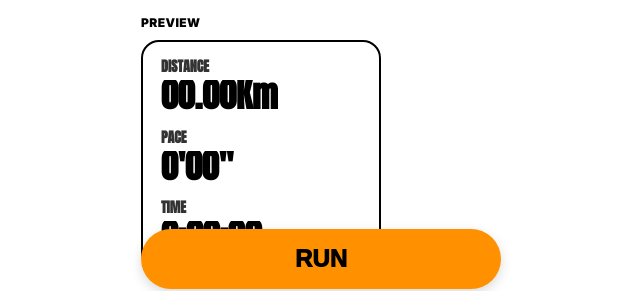
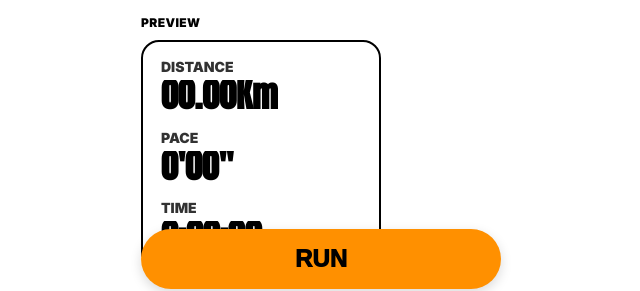
Before and after one commit to runimate/deploy, a website: page index.html in a window 1280 px wide. Shown: the part 481-772 px from the top of the page, 319-959 px from the left. Drawn offline with Linux system fonts and the light colour scheme.

Commit message:
Update index.html

```diff
--- a/index.html
+++ b/index.html
@@ -32,12 +32,19 @@
        ---------------------------------------------------- */
     /* [D1 & D2 공통] 라벨과 값의 스타일 */
     .result-label, .data-label {
-        font-family: inherit !important;
+        font-family: inherit !important; /* 기본은 선택된 폰트 상속 */
         font-size: var(--ui-label-size) !important;
         line-height: 1;
         opacity: 0.8;
         margin-bottom: var(--ui-label-to-value-gap) !important;
     }
+
+    /* [수정 1] Anton 폰트 선택 시, Daily(D1, D2) 라벨은 무조건 Inter 900 적용 */
+    .font-anton .result-label {
+        font-family: 'Inter', -apple-system, BlinkMacSystemFont, "Segoe UI", Roboto, sans-serif !important;
+        font-weight: 900 !important;
+    }
+
     .result-value, .data-value {
         font-family: inherit !important;
         font-size: var(--ui-value-size) !important;
```
